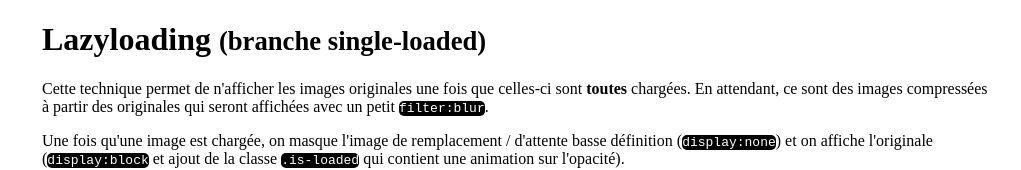
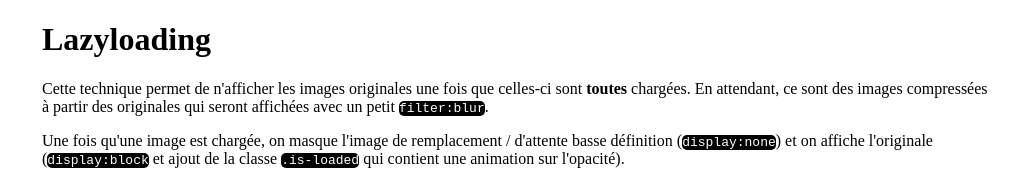
Before and after one commit to chriscarton/lazyloading, a plain HTML site: page index.html in a window 1280 px wide. Shown: the top 170 px of the page, without its empty margins (124-1145 px from the left). Drawn offline with Linux system fonts and the light colour scheme.

Commit message:
Modification du titre

```diff
--- a/index.html
+++ b/index.html
@@ -9,7 +9,7 @@
 </head>
 <body>
 	<div class="container">
-		<h1>Lazyloading <small>(branche single-loaded)</small></h1>
+		<h1>Lazyloading</h1>
 
 		<p>
 			Cette technique permet de n'afficher les images originales une fois que celles-ci sont <b>toutes</b> chargées. En attendant, ce sont des images compressées à partir des originales qui seront affichées avec un petit <code>filter:blur</code>.
```
